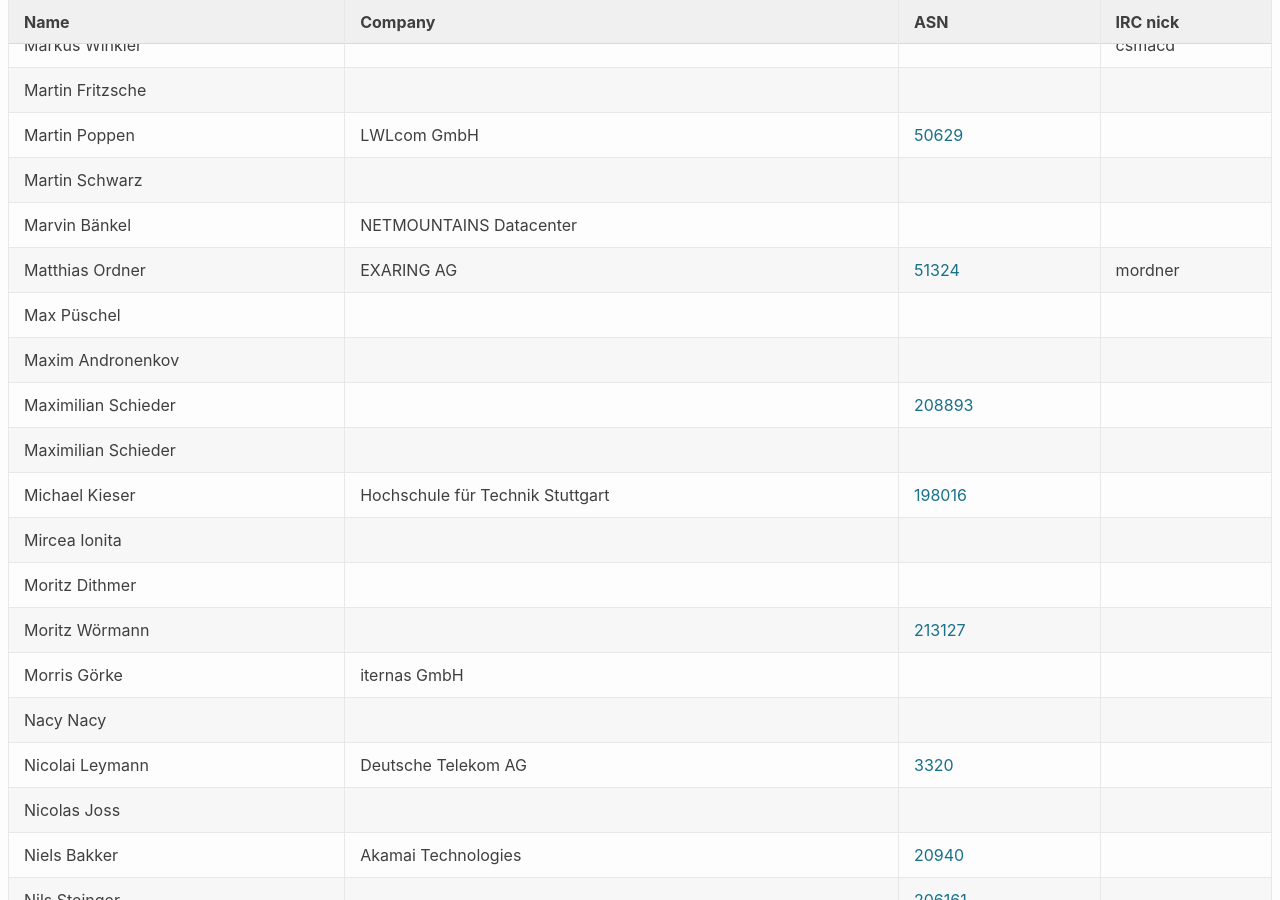
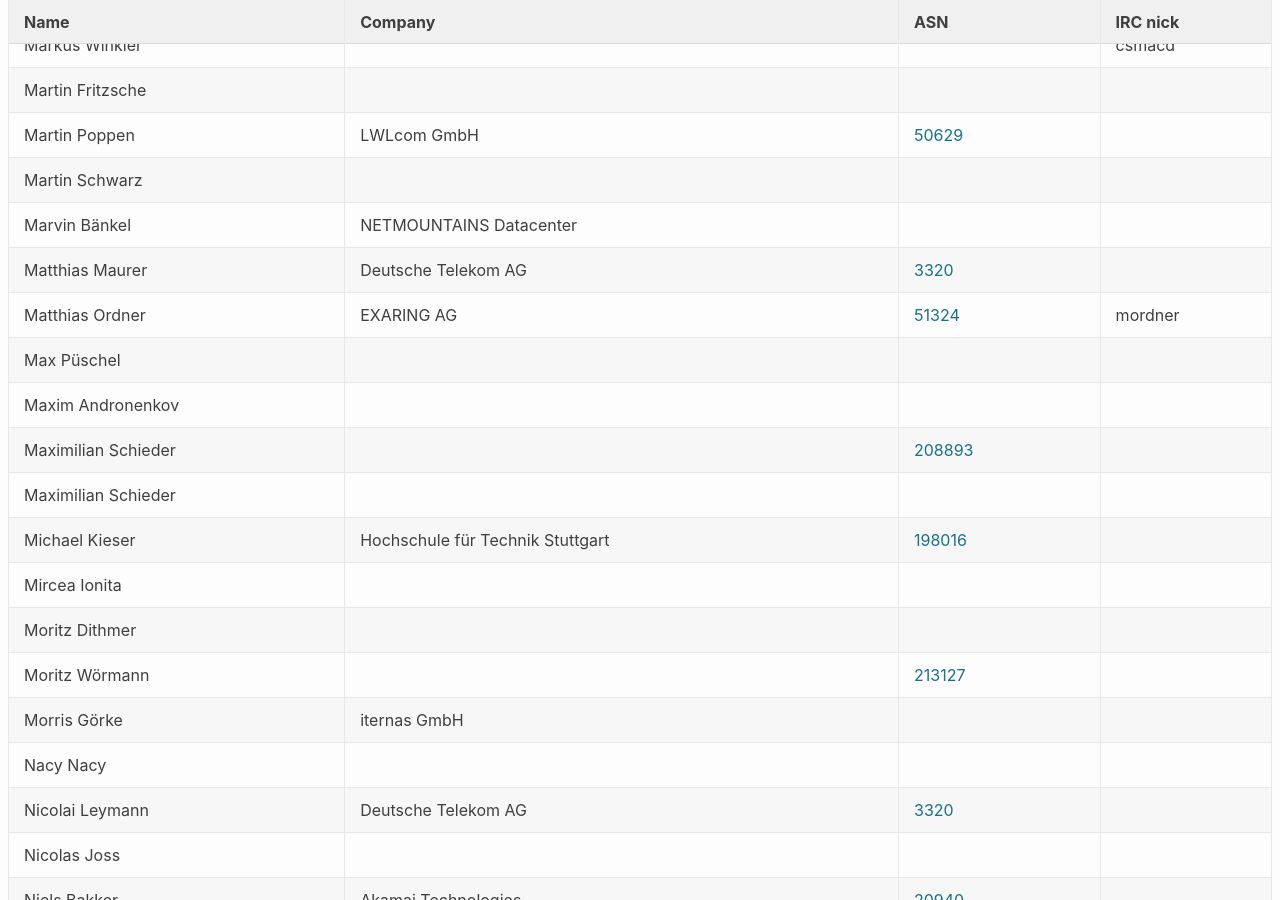
Before and after one commit to denog/pretix-attendeelist, a Jekyll site: the page built from denog15/index.md, in a window 1280 px wide and 900 px high, scrolled down 26619 px. Built offline with Jekyll 4.4.1, drawn with Linux system fonts in a browser that asks for light colours.

Commit message:
Latest data: Tue Nov 21 09:48:14 UTC 2023

```diff
--- a/_data/attendees_denog15_online.json
+++ b/_data/attendees_denog15_online.json
@@ -696,6 +696,12 @@
     "asn": null
   },
   {
+    "name": "Matthias Maurer",
+    "company": "Deutsche Telekom AG",
+    "irc": null,
+    "asn": "3320"
+  },
+  {
     "name": "Matthias Ordner",
     "company": "EXARING AG",
     "irc": "mordner",
```
